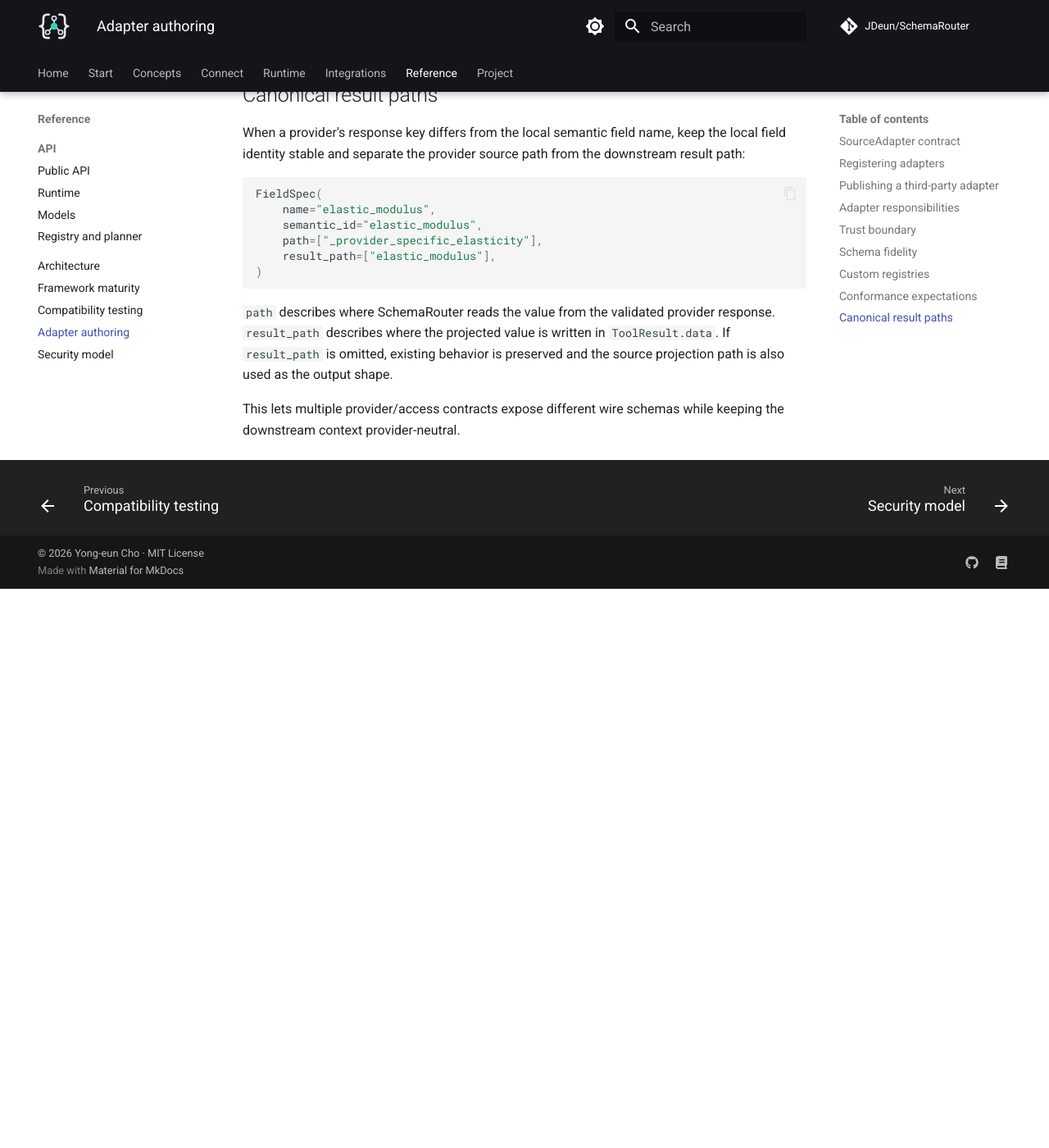
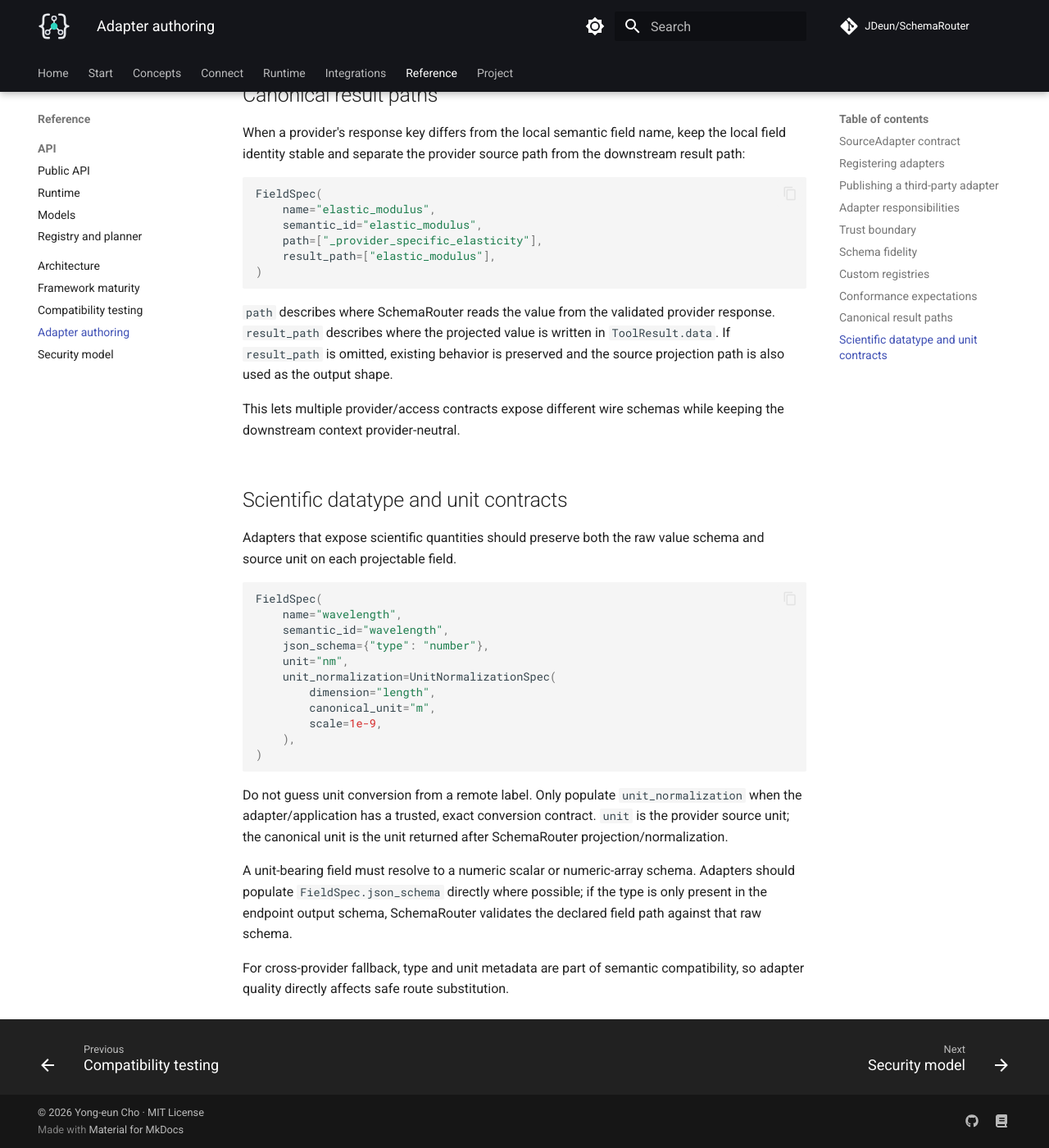
Before and after one commit to JDeun/SchemaRouter, an MkDocs documentation site: the page built from docs/adapter-authoring.md, in a window 1280 px wide and 1400 px high, scrolled down 4488 px. Shown: the whole window at 82% size. Built offline with MkDocs 1.6.1 and Material for MkDocs 9.7.7, drawn with Linux system fonts in a browser that asks for light colours; comment, search, counter and statistics services are not loaded; before the commit the page ends 5206 px from its top, so only the background shows below that.

Commit message:
docs: specify scientific datatype and unit adapter contracts

````diff
--- a/docs/adapter-authoring.md
+++ b/docs/adapter-authoring.md
@@ -201,3 +201,34 @@ used as the output shape.
 
 This lets multiple provider/access contracts expose different wire schemas while keeping the
 downstream context provider-neutral.
+
+
+## Scientific datatype and unit contracts
+
+Adapters that expose scientific quantities should preserve both the raw value schema and source
+unit on each projectable field.
+
+```python
+FieldSpec(
+    name="wavelength",
+    semantic_id="wavelength",
+    json_schema={"type": "number"},
+    unit="nm",
+    unit_normalization=UnitNormalizationSpec(
+        dimension="length",
+        canonical_unit="m",
+        scale=1e-9,
+    ),
+)
+```
+
+Do not guess unit conversion from a remote label. Only populate `unit_normalization` when the
+adapter/application has a trusted, exact conversion contract. `unit` is the provider source unit;
+the canonical unit is the unit returned after SchemaRouter projection/normalization.
+
+A unit-bearing field must resolve to a numeric scalar or numeric-array schema. Adapters should
+populate `FieldSpec.json_schema` directly where possible; if the type is only present in the
+endpoint output schema, SchemaRouter validates the declared field path against that raw schema.
+
+For cross-provider fallback, type and unit metadata are part of semantic compatibility, so adapter
+quality directly affects safe route substitution.
````
